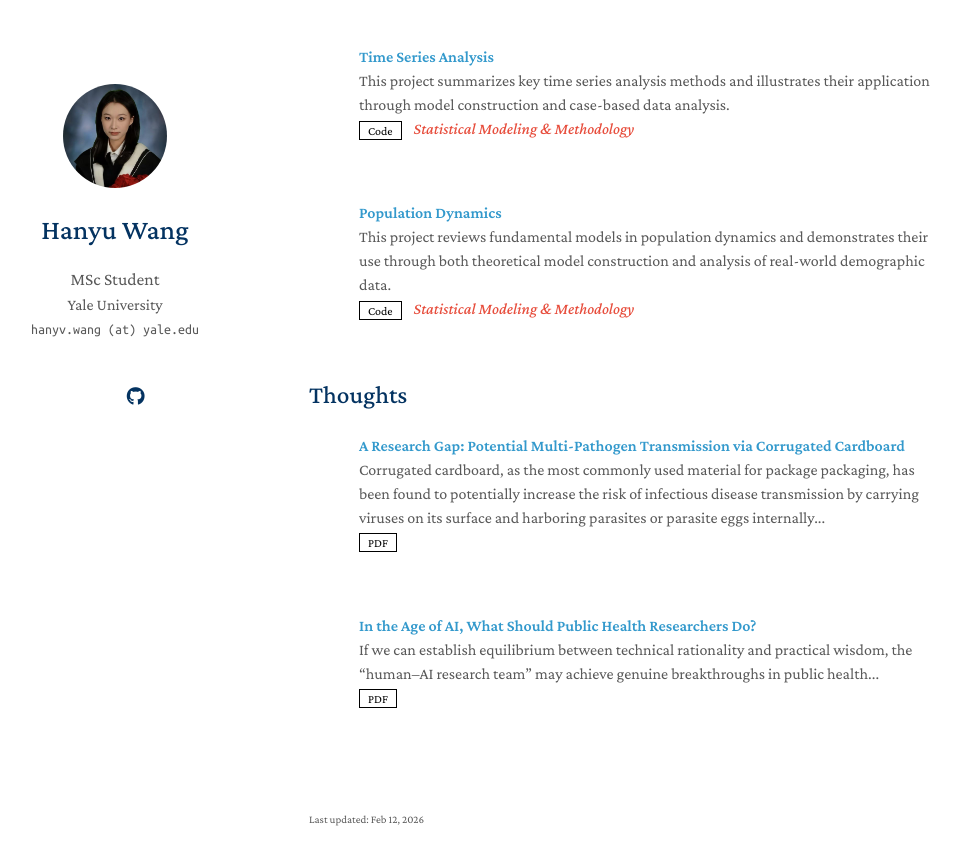
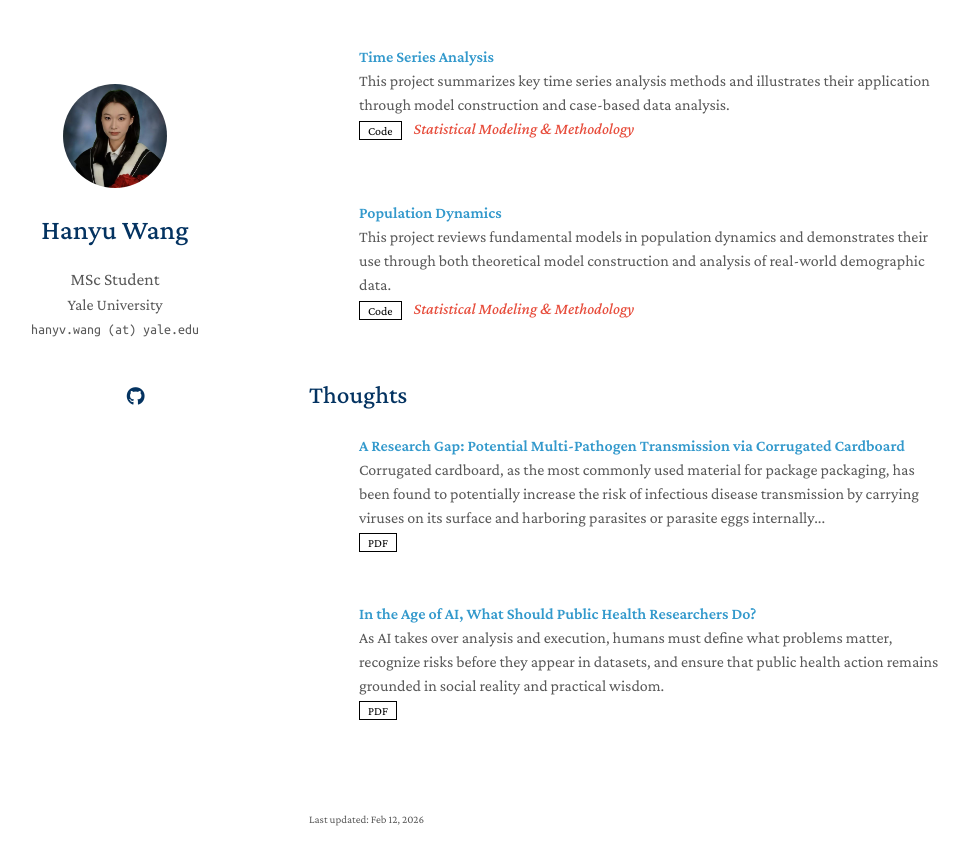
Before and after one commit to hanyvwang/hanyvwang.github.io, a Jekyll site: the page built from index.md, in a window 1280 px wide and 900 px high, scrolled down 1280 px. Shown: the top 865 px of the window, without its empty margins (161-1130 px from the left). Built offline with Jekyll 4.4.1, drawn with Linux system fonts in a browser that asks for light colours; a style sheet for code colours, icons or effects is not loaded; our own code applies the rules of GitHub Pages for plain Markdown files.

Commit message:
Update thoughts.yml

```diff
--- a/_data/thoughts.yml
+++ b/_data/thoughts.yml
@@ -7,7 +7,7 @@ main:
     pdf: assets/files/corrugated_cardboard_id.pdf
 
   - title: "In the Age of AI, What Should Public Health Researchers Do?"
-    authors: "If we can establish equilibrium between technical rationality and practical wisdom, the “human–AI research team” may achieve genuine breakthroughs in public health..."
+    authors: "As AI takes over analysis and execution, humans must define what problems matter, recognize risks before they appear in datasets, and ensure that public health action remains grounded in social reality and practical wisdom."
     # conference_short: R
     # conference: International Conference on Medical Image Computing and Computer-Assisted Intervention <strong>(MICCAI)</strong>, 2023.
     pdf: assets/files/ai.pdf
```
